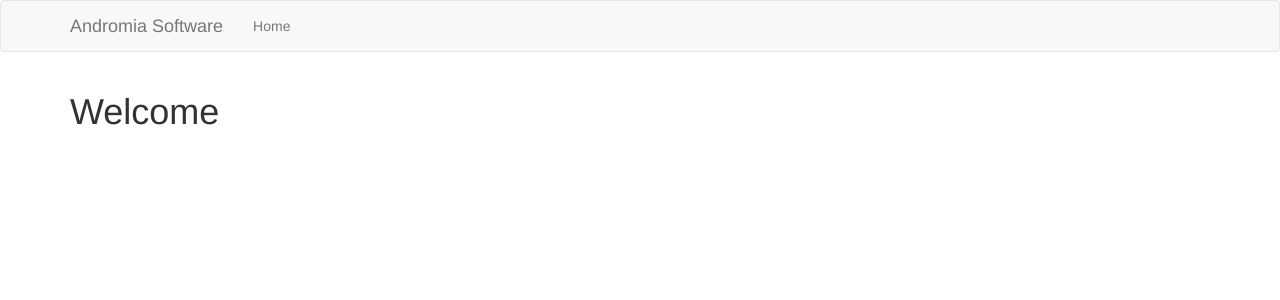
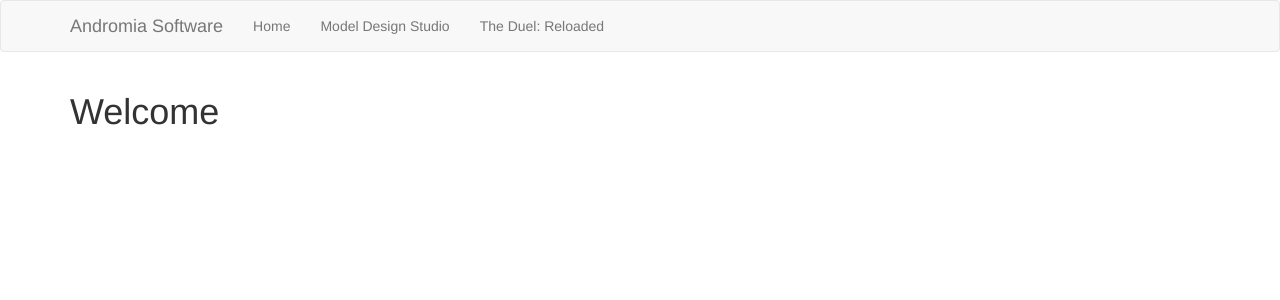
Before and after one commit to andromia/andromiasoftware.com, a Flask app: page / in a window 1280 px wide. Shown: the top 300 px of the page. Run offline with Flask 2, Linux system fonts and the light colour scheme; some libraries are stand-ins or nearby versions.

Commit message:
started routing MDS & TDR pages

```diff
--- a/app/main/routes.py
+++ b/app/main/routes.py
@@ -5,3 +5,11 @@ from app.main import bp
 @bp.route('/index', methods=['GET', 'POST'])
 def index():
     return render_template('index.html', title='Home')
+
+@bp.route('/MDS', methods=['GET', 'POST'])
+def MDS():
+    return render_template('MDS.html', title='Model Design Studio')
+
+@bp.route('/TDR', methods=['GET', 'POST'])
+def TDR():
+    return render_template('TDR.html', title='The Duel: Reloaded')
--- a/app/templates/base.html
+++ b/app/templates/base.html
@@ -19,6 +19,8 @@
             <div class="collapse navbar-collapse" id="bs-example-navbar-collapse-1">
                 <ul class="nav navbar-nav">
                     <li><a href="{{ url_for('main.index') }}">Home</a></li>
+                    <li><a href="{{ url_for('main.MDS') }}">Model Design Studio</a></li>
+                    <li><a href="{{ url_for('main.TDR') }}">The Duel: Reloaded</a></li>
                 </ul>
                 <ul class="nav navbar-nav navbar-right">
                     <!--TODO: add login logout on anon status-->
```
Also changed, not shown: app/templates/MDS.html (added, +7 -0 lines), app/templates/TDR.html (added, +7 -0 lines).
